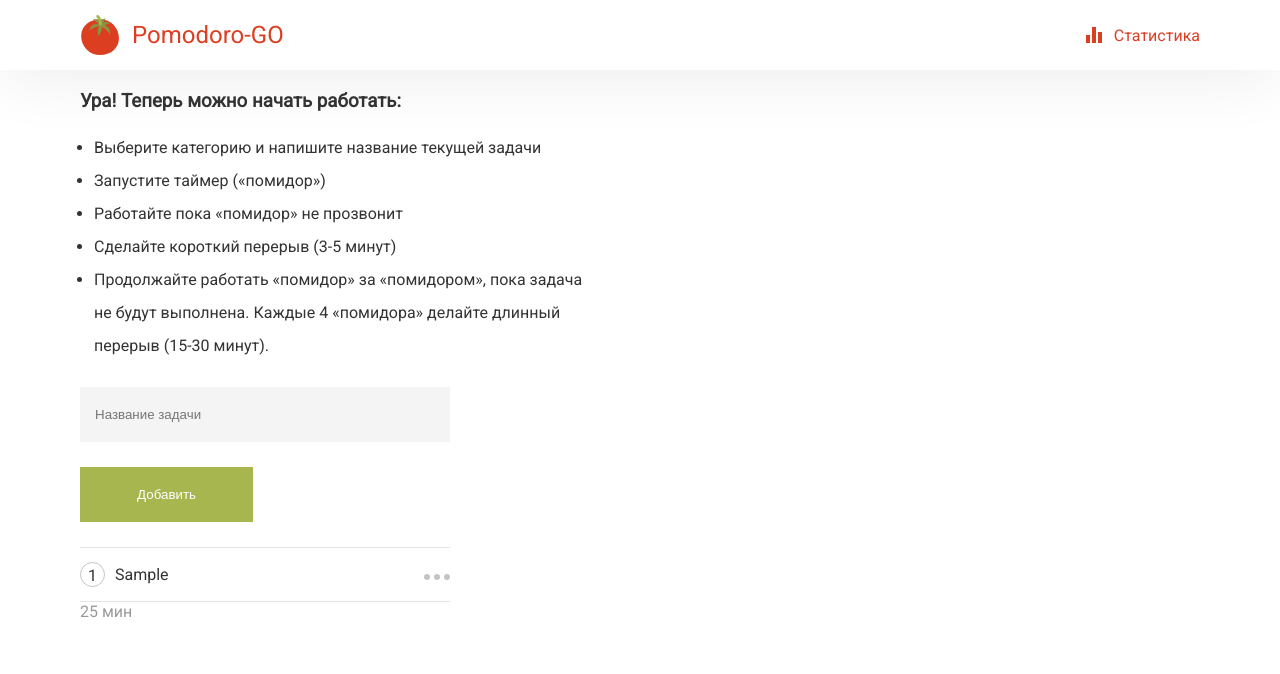
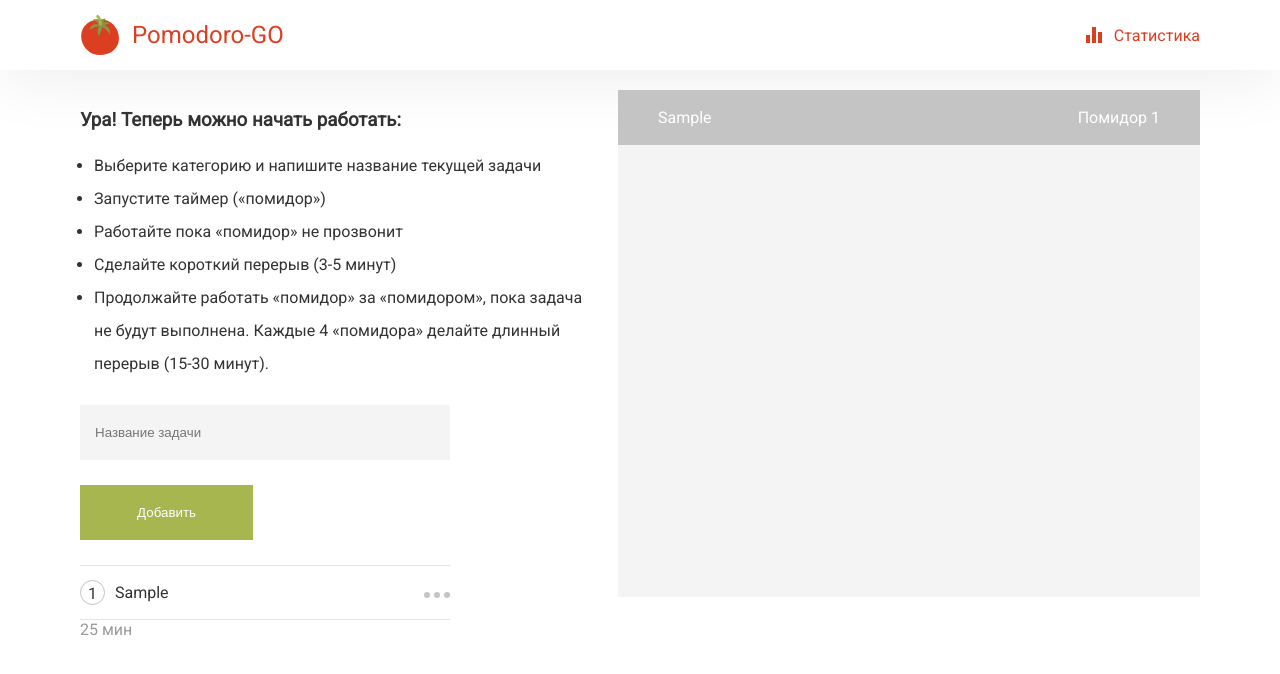
Before and after one commit to DiReon/pomodoro-go, a React (Create React App) app: page / in a window 1280 px wide. Both pictures are taken after typing "Sample" into the empty fields and a click on the button "Добавить". Shown: the top 674 px of the page. Built offline with nearby package versions, Linux system fonts and the light colour scheme.

Commit message:
Created container with header for current task timer

```diff
--- a/src/App.css
+++ b/src/App.css
@@ -48,3 +48,9 @@ button {
 	background: transparent;
 	cursor: pointer;
 }
+
+.layout {
+	display: flex;
+	flex-direction: row;
+	justify-content: space-between;
+}
--- a/src/App.tsx
+++ b/src/App.tsx
@@ -2,13 +2,15 @@ import React from 'react';
 import './App.css';
 import { Header } from './components/Header';
 import { Tasks } from './components/Tasks';
+import {TaskTimer} from "./components/TaskTimer";
 
 function App() {
   return (
     <div>
       <Header />
-      <div>
+      <div className={'layout'}>
         <Tasks />
+        <TaskTimer />
       </div>
     </div>
   );
--- /dev/null
+++ b/src/components/TaskTimer/TaskTimer.tsx
@@ -0,0 +1,36 @@
+import React from 'react';
+import './tasktimer.css';
+import {TaskTimerHeader} from "./TaskTimerHeader";
+import {ITask} from "../../interfaces/task.interface";
+import {makeAutoObservable} from "mobx";
+import {observer} from "mobx-react";
+import {taskManager} from "../Tasks";
+
+class ActiveTask {
+  activeTask: ITask | null = null;
+
+  constructor() {
+    makeAutoObservable(this);
+  }
+
+  setActiveTask(task: ITask) {
+    this.activeTask = task;
+  }
+
+}
+
+// export const activeTask = new ActiveTask();
+
+export const TaskTimer = observer(() => {
+  // activeTask.setActiveTask(taskManager.tasks[0]);
+  const activeTask = taskManager.tasks[0];
+  const currentPomo = 1;
+  return (
+    <div className={'task-timer-container'}>
+      <TaskTimerHeader task={activeTask} currentPomo={currentPomo} />
+
+
+    </div>
+
+  );
+});
--- /dev/null
+++ b/src/components/TaskTimer/TaskTimerHeader/TaskTimerHeader.tsx
@@ -0,0 +1,23 @@
+import React from 'react';
+import './tasktimerheader.css';
+import {ITask} from "../../../interfaces/task.interface";
+
+interface ITaskTiimerHeaderProps {
+  task: ITask;
+  currentPomo: number;
+}
+
+export function TaskTimerHeader({task, currentPomo}: ITaskTiimerHeaderProps) {
+
+  return (
+    <header>
+      {task && (
+        <div className={'task-timer-header'}>
+          <span>{task.name}</span>
+          <span>Помидор {currentPomo}</span>
+        </div>
+      )}
+    </header>
+
+  );
+}
--- /dev/null
+++ b/src/components/TaskTimer/TaskTimerHeader/index.ts
@@ -0,0 +1 @@
+export * from './TaskTimerHeader';
--- /dev/null
+++ b/src/components/TaskTimer/TaskTimerHeader/tasktimerheader.css
@@ -0,0 +1,17 @@
+.task-timer-header {
+    display: flex;
+    flex-direction: row;
+    justify-content: space-between;
+    align-items: center;
+    width: 100%;
+    height: 55px;
+    padding: 0 40px;
+}
+
+header {
+    background: var(--grayC4);
+}
+
+.task-timer-header > span {
+    color: var(--white);
+}
--- /dev/null
+++ b/src/components/TaskTimer/index.ts
@@ -0,0 +1 @@
+export * from './TaskTimer';
--- /dev/null
+++ b/src/components/TaskTimer/tasktimer.css
@@ -0,0 +1,6 @@
+.task-timer-container {
+    width: 733px;
+    height: 507px;
+    margin: 20px 80px 0 0;
+    background: var(--grayF4);
+}
```
